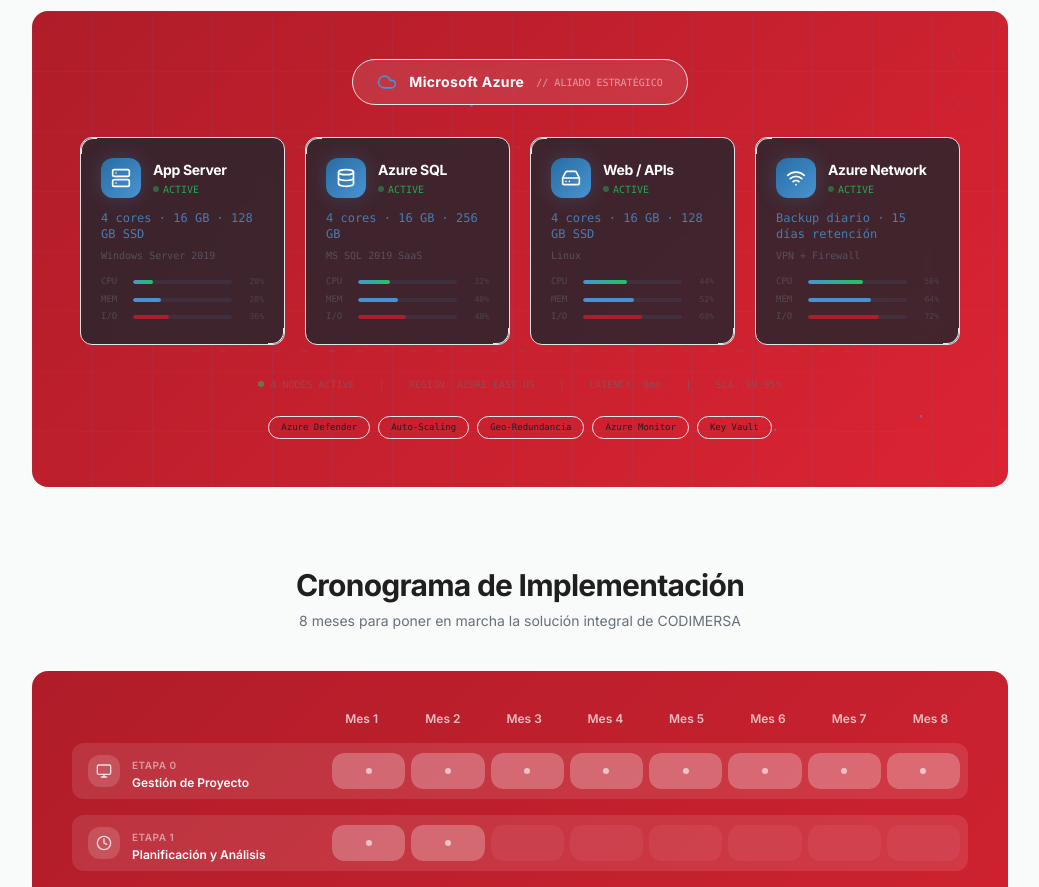
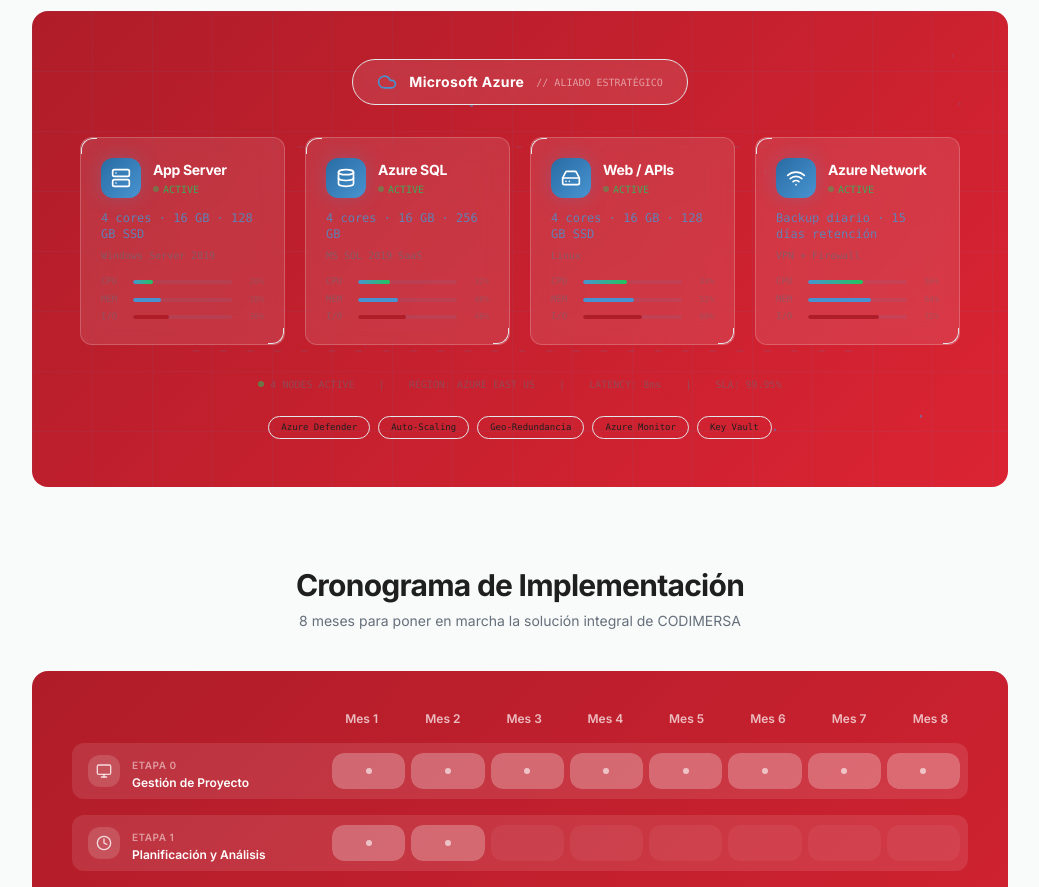
Before and after one commit to awt-spec/codimersa-propuesta, a React (Vite) app: page / in a window 1280 px wide. Shown: the part 6820-7707 px from the top of the page, without its empty margins (120-1159 px from the left). Built offline with nearby package versions, Linux system fonts and the light colour scheme; no server answers; the HTML template or start-up script is replaced by a standard one.

Commit message:
Preceding changes

```diff
--- a/src/components/proposal/BenefitsAndInfra.tsx
+++ b/src/components/proposal/BenefitsAndInfra.tsx
@@ -155,7 +155,7 @@ const BenefitsAndInfra = () => (
                 transition={{ duration: 0.5, delay: i * 0.12 }}
                 className="group"
               >
-                <div className="relative p-5 rounded-xl border border-sysde-blue/15 bg-[hsl(var(--sysde-dark)/0.8)] backdrop-blur-md hover:border-sysde-blue/40 transition-all duration-300 overflow-hidden">
+                <div className="relative p-5 rounded-xl border border-primary-foreground/20 bg-primary-foreground/10 backdrop-blur-md hover:border-primary-foreground/40 transition-all duration-300 overflow-hidden">
                   {/* Corner accents */}
                   <div className="absolute top-0 left-0 w-4 h-4 border-t border-l border-sysde-blue/30 rounded-tl-xl" />
                   <div className="absolute bottom-0 right-0 w-4 h-4 border-b border-r border-sysde-blue/30 rounded-br-xl" />
```
